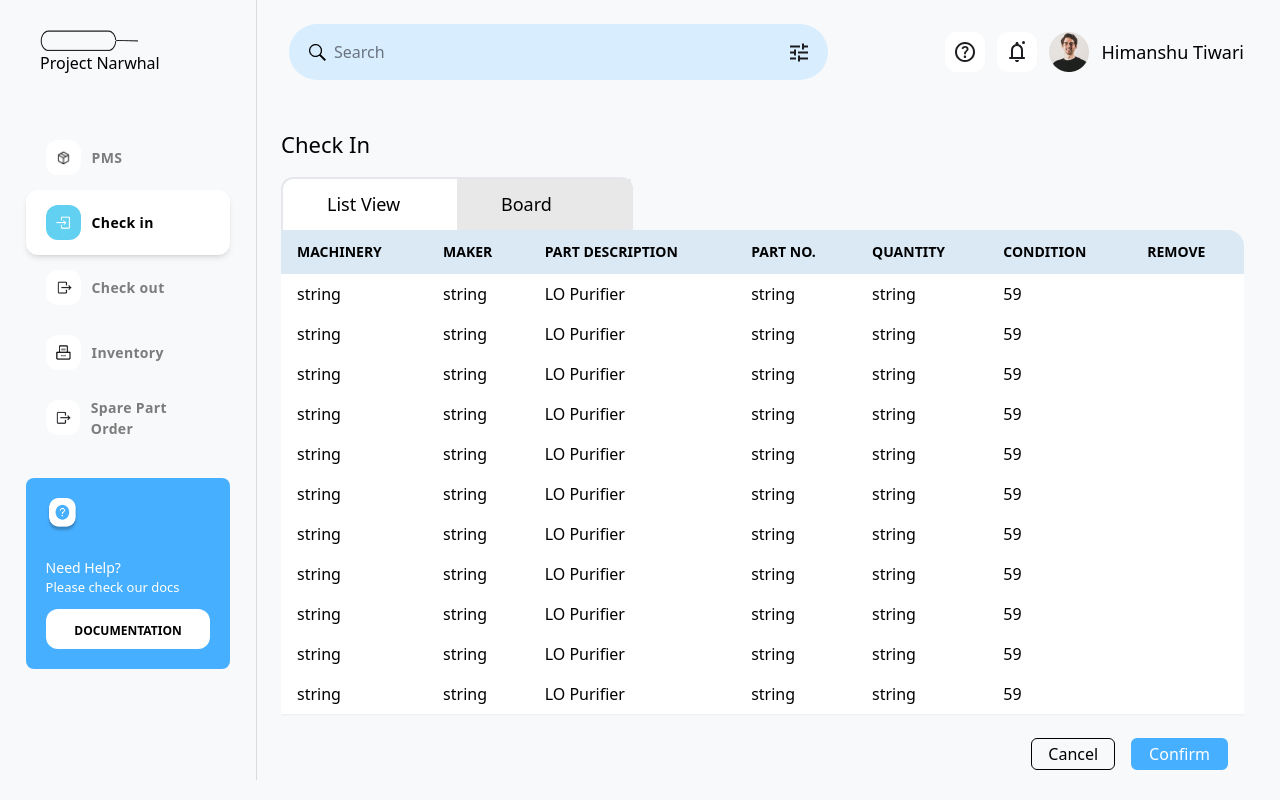
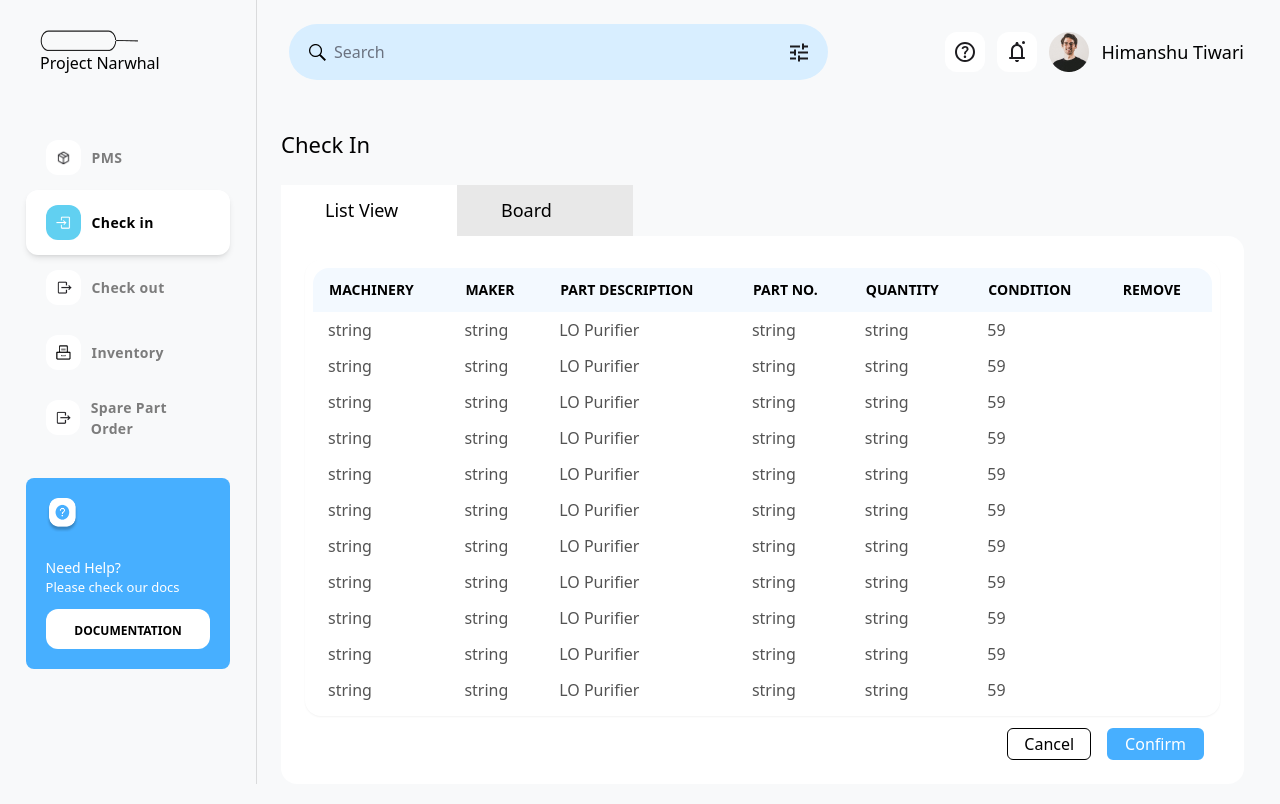
Before and after one commit to shivangbirla/narwahal_og, a React (Create React App) app: page /checkin in a window 1280 px wide. Built offline with nearby package versions, Linux system fonts and the light colour scheme.

Commit message:
checkin updates

```diff
--- a/src/componenets/Cin_table.jsx
+++ b/src/componenets/Cin_table.jsx
@@ -4,7 +4,6 @@ import { cn } from "../lib/utils";
 
 const Cin_table = () => {
   const [selectedView, setSelectedView] = useState("List View");
-
 
   const tabs = [
     {
@@ -17,13 +16,13 @@ const Cin_table = () => {
   return (
     <>
       <div className="bg-[#F8F9FA]">
-        <h2 className="text-[22px] font-medium mb-4">Check In</h2>
-        <div className="flex flex-row text-[18px] rounded-t-xl   font-medium bg-[#FFF] max-w-[352px] w-auto  border-solid border-b-0 border-gray-200 border-2 cursor-pointer">
+        <h2 className="text-[22px] font-medium mb-6">Check In</h2>
+        <div className="flex flex-row text-[18px] font-medium bg-[#FFF] max-w-[352px] w-auto cursor-pointer rounded-t-2xl">
           {tabs.map((tab, index) => (
             <div
               className={cn(
                 "w-1/2 bg-[#E8E8E8] py-3 px-11",
-                selectedView === tab.content && "bg-white !rounded-t-xl "
+                selectedView === tab.content && "bg-white"
               )}
               onClick={() => {
                 setSelectedView(tab.content);
@@ -34,9 +33,11 @@ const Cin_table = () => {
           ))}
         </div>
         {selectedView === "List View" && products && products.length > 0 && (
-          <div className="h-fit rounded-2xl rounded-tl-none overflow-hidden">
-            <table className="min-w-full bg-white text-black shadow-sm">
-              <thead className="bg-[#dae9f4]">
+          <div className="p-[24px] bg-[#FFFFFF] rounded-2xl rounded-tl-none">
+            <div className="p-[8px] shadow-sm bg-opacity-25 rounded-2xl">
+              <div className="h-fit rounded-2xl overflow-hidden">
+                <table className="min-w-full text-black shadow-sm">
+                  <thead className="bg-[#F3F9FF]">
                     <tr>
                       <th className="px-4 py-3 text-left text-sm font-semibold uppercase">
                         Machinery
@@ -61,32 +62,34 @@ const Cin_table = () => {
                       </th>
                     </tr>
                   </thead>
-              <tbody>
+                  <tbody className="pt-[10px] pb-[12px]">
                     {products.map((product, index) => (
-                  <tr key={index} className="bg-white text-black">
-                    <td className="px-4 py-2 whitespace-nowrap ">
+                      <tr key={index} className="bg-white text-[#535353]">
+                        <td className="px-[15px] py-[6px] whitespace-nowrap px-auto">
                           {product.mach_desc}
                         </td>
-                    <td className="px-4 py-2 whitespace-nowrap ">
+                        <td className="px-[15px] py-[6px] whitespace-nowrap">
                           {product.maker_desc}
                         </td>
-                    <td className="px-4 py-2 whitespace-nowrap ">
+                        <td className="px-[15px] py-[6px] whitespace-nowrap">
                           {product.material}
                         </td>
-                    <td className="px-4 py-2 whitespace-nowrap ">
+                        <td className="px-[15px] py-[6px] whitespace-nowrap">
                           {product.material_desc}
                         </td>
-                    <td className="px-4 py-2 whitespace-nowrap ">
+                        <td className="px-[15px] py-[6px] whitespace-nowrap">
                           {product.part_no}
                         </td>
-                    <td className="px-4 py-2 whitespace-nowrap ">
+                        <td className="px-[15px] py-[6px] whitespace-nowrap">
                           {product.rob}
                         </td>
                       </tr>
                     ))}
                   </tbody>
                 </table>
-            <div className="mt-6 flex justify-end mr-4 gap-4">
+              </div>
+            </div>
+            <div className="mt-[12px] flex justify-end mr-4 gap-4">
               <button className="rounded-md border-black border px-4 py-[2px]">
                 Cancel
               </button>
```
Lines whose indentation alone changed are shown as unchanged.
